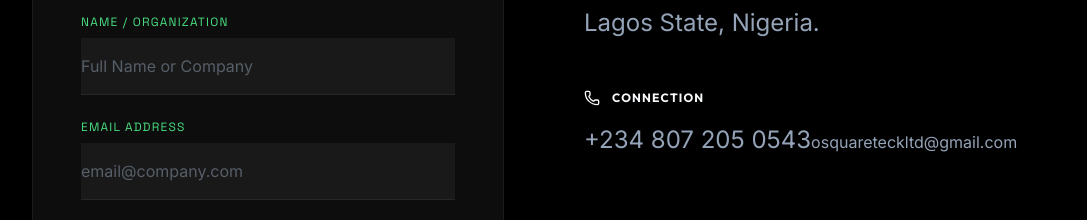
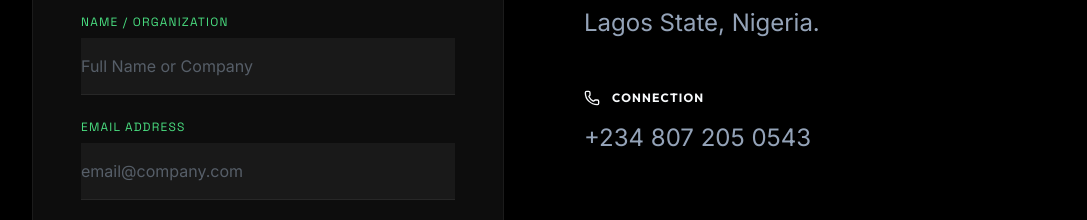
Before and after one commit to Lawrencium-103/Osquareteckngltd, a Next.js app: page / in a window 1280 px wide. Shown: the part 9100-9320 px from the top of the page, without its empty margins (96-1183 px from the left). Built offline with nearby package versions, Linux system fonts and the light colour scheme.

Commit message:
Remove displayed email address from ContactHQ

```diff
--- a/src/components/sections/ContactHQ.tsx
+++ b/src/components/sections/ContactHQ.tsx
@@ -84,9 +84,6 @@ export default function ContactHQ() {
                                 >
                                     +234 807 205 0543
                                 </a>
-                                <a href="mailto:osquareteckltd@gmail.com" className="text-silver-gray mt-2 hover:text-electric-green transition-colors inline-block">
-                                    osquareteckltd@gmail.com
-                                </a>
                             </div>
                         </div>
 
```
